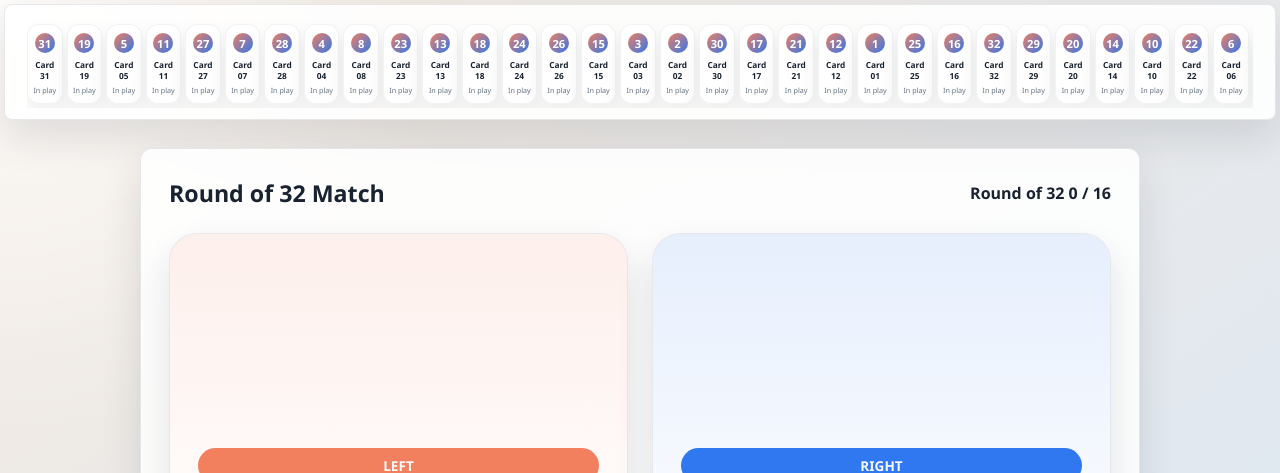
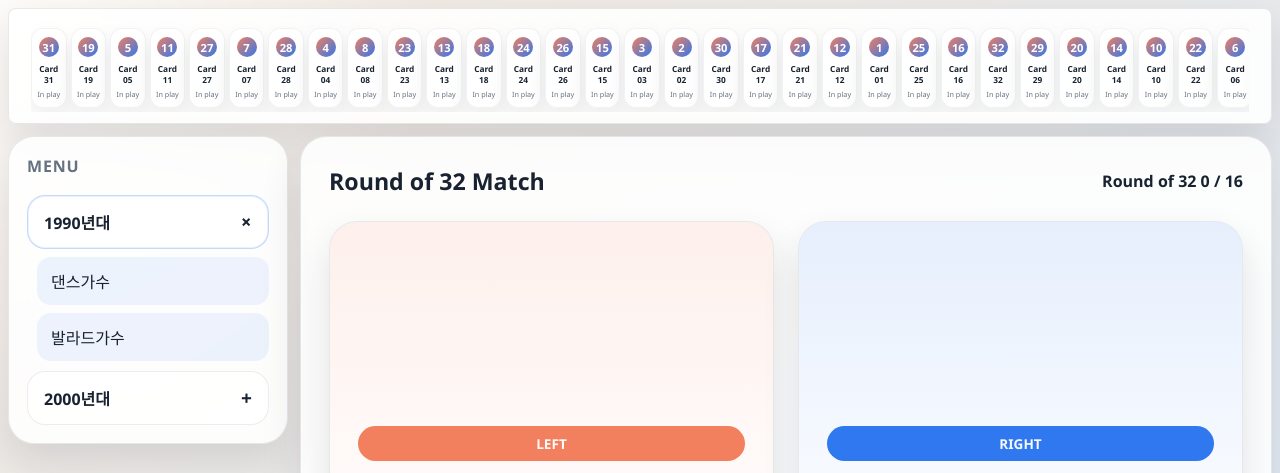
Before and after one commit to MrJino/MrJino.github.io, a plain HTML site: page worldcup/index.html in a window 1280 px wide. Shown: the top 473 px of the page. Drawn offline with Linux system fonts and the light colour scheme.

Commit message:
왼쪽 메뉴영역 추가

```diff
--- a/worldcup/index.html
+++ b/worldcup/index.html
@@ -13,6 +13,30 @@
           <div class="pool-grid" id="poolGrid"></div>
         </div>
       </header>
+
+      <section class="content-layout">
+        <aside class="menu-panel">
+          <div class="menu-panel__title">Menu</div>
+
+        <div class="menu-section">
+          <button class="menu-group is-open" type="button" data-menu-toggle aria-expanded="true" aria-controls="submenu-1990s">
+            <span>1990년대</span>
+            <span class="menu-arrow">+</span>
+          </button>
+          <div class="submenu is-open" id="submenu-1990s">
+            <button class="submenu-item" type="button">댄스가수</button>
+            <button class="submenu-item" type="button">발라드가수</button>
+          </div>
+        </div>
+
+        <div class="menu-section">
+          <button class="menu-group" type="button" data-menu-toggle aria-expanded="false" aria-controls="submenu-2000s">
+            <span>2000년대</span>
+            <span class="menu-arrow">+</span>
+          </button>
+          <div class="submenu" id="submenu-2000s"></div>
+        </div>
+      </aside>
 
         <section class="battle-panel">
           <div class="battle-top">
@@ -38,6 +62,7 @@
 
           <p class="center-note" id="centerNote">Click a card to build your final 16.</p>
           <div class="result-banner" id="resultBanner" hidden>Selection complete. Final 16 cards are ready.</div>
+        </section>
       </section>
     </main>
 
@@ -67,6 +92,7 @@
       const leftText = document.getElementById('leftText');
       const rightText = document.getElementById('rightText');
       const battleCards = [leftCard, rightCard];
+      const menuToggleButtons = document.querySelectorAll('[data-menu-toggle]');
 
       function shuffle(array) {
         const cloned = [...array];
@@ -216,6 +242,17 @@
       leftCard.addEventListener('keydown', (event) => handleKeyboardSelection(event, 0));
       rightCard.addEventListener('keydown', (event) => handleKeyboardSelection(event, 1));
 
+      menuToggleButtons.forEach((button) => {
+        button.addEventListener('click', () => {
+          const targetId = button.getAttribute('aria-controls');
+          const submenu = document.getElementById(targetId);
+          const isOpen = button.classList.toggle('is-open');
+
+          button.setAttribute('aria-expanded', String(isOpen));
+          submenu.classList.toggle('is-open', isOpen);
+        });
+      });
+
       renderPool();
       renderBattle();
     </script>
--- a/worldcup/styles.css
+++ b/worldcup/styles.css
@@ -24,27 +24,114 @@ body {
   background: radial-gradient(circle at top left, rgba(255, 255, 255, 0.85), transparent 28%), linear-gradient(145deg, var(--bg-top), var(--bg-bottom));
 }
 
+.menu-panel,
+.hero,
+.battle-panel {
+  border: 1px solid var(--line);
+  background: var(--panel);
+  box-shadow: var(--shadow);
+  backdrop-filter: blur(10px);
+}
+
+.menu-panel {
+  position: sticky;
+  top: 20px;
+  align-self: start;
+  padding: 18px;
+  border-radius: 26px;
+}
+
+.menu-panel__title {
+  margin-bottom: 18px;
+  font-size: 1rem;
+  font-weight: 800;
+  letter-spacing: 0.05em;
+  text-transform: uppercase;
+  color: var(--muted);
+}
+
+.menu-section + .menu-section {
+  margin-top: 10px;
+}
+
+.menu-group {
+  width: 100%;
+  display: flex;
+  align-items: center;
+  justify-content: space-between;
+  padding: 14px 16px;
+  border: 1px solid rgba(23, 34, 48, 0.08);
+  border-radius: 18px;
+  background: rgba(255, 255, 255, 0.7);
+  color: var(--text);
+  font: inherit;
+  font-weight: 700;
+  cursor: pointer;
+}
+
+.menu-group.is-open {
+  border-color: rgba(48, 120, 239, 0.28);
+  box-shadow: inset 0 0 0 1px rgba(48, 120, 239, 0.1);
+}
+
+.menu-arrow {
+  font-size: 1.2rem;
+  line-height: 1;
+  transition: transform 0.2s ease;
+}
+
+.menu-group.is-open .menu-arrow {
+  transform: rotate(45deg);
+}
+
+.submenu {
+  display: none;
+  margin: 8px 0 6px;
+  padding-left: 10px;
+}
+
+.submenu.is-open {
+  display: grid;
+  gap: 8px;
+}
+
+.submenu-item {
+  width: 100%;
+  padding: 12px 14px;
+  border: 0;
+  border-radius: 14px;
+  background: rgba(48, 120, 239, 0.08);
+  color: var(--text);
+  font: inherit;
+  text-align: left;
+  cursor: pointer;
+}
+
+.submenu-item:hover {
+  background: rgba(48, 120, 239, 0.14);
+}
+
 .page {
   width: 100%;
   margin: 0 auto;
-  padding: 4px;
+  padding: 8px;
   min-height: 100vh;
   display: flex;
   flex-direction: column;
 }
 
-.hero,
-.battle-panel {
-  border: 1px solid var(--line);
-  border-radius: 8px;
-  background: var(--panel);
-  box-shadow: var(--shadow);
-  backdrop-filter: blur(10px);
+.content-layout {
+  flex: 1;
+  display: grid;
+  grid-template-columns: 280px minmax(0, 1fr);
+  gap: 12px;
+  align-items: start;
 }
 
 .hero {
+  border-radius: 8px;
   padding: 11px 22px;
-  margin-bottom: 28px;
+  margin-bottom: 12px;
 }
 
 .pool-scroll {
@@ -148,11 +235,8 @@ body {
 
 .battle-panel {
   width: min(1000px, 100%);
-  margin-top: auto;
-  margin-bottom: auto;
-  margin-left: auto;
-  margin-right: auto;
-  border-radius: 12px;
+  margin: 0 auto;
+  border-radius: 26px;
   padding: 28px;
 }
 
@@ -390,8 +474,17 @@ body {
 }
 
 @media (max-width: 768px) {
+  .content-layout {
+    grid-template-columns: 1fr;
+  }
+
+  .menu-panel {
+    position: static;
+  }
+
   .page {
-    padding: 18px 14px 28px;
+    padding: 4px;
+    min-height: auto;
   }
 
   .battle-top {
```
Lines whose indentation alone changed are shown as unchanged.
